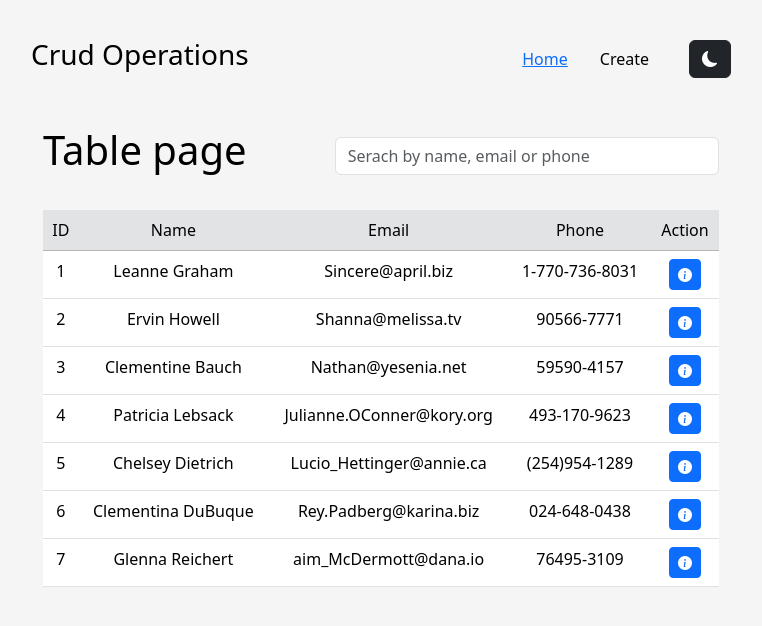
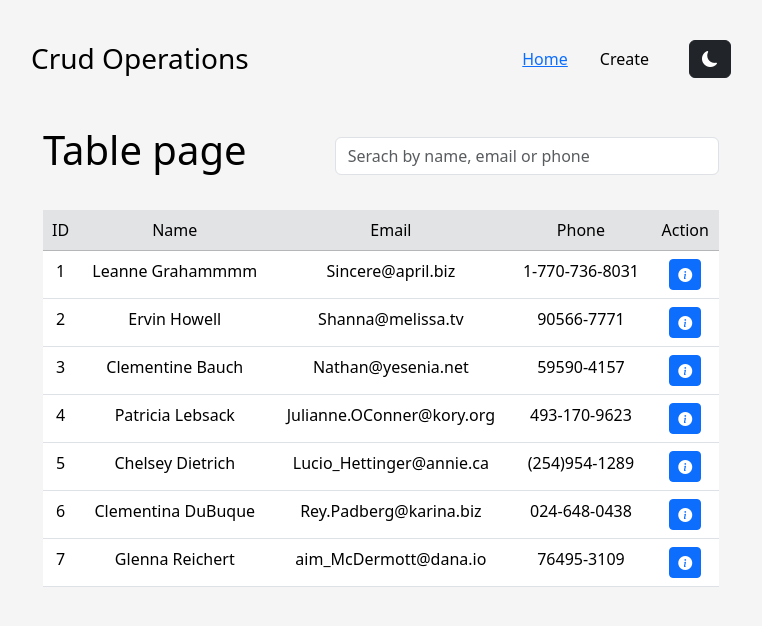
Before and after one commit to AlephOlortegui/reactCrudTable, a React (Create React App) app: page / in a window 1280 px wide. Shown: the top 626 px of the page, without its empty margins (259-1021 px from the left). Built offline with nearby package versions, Linux system fonts and the light colour scheme; data requests are answered from the project's data file.

Commit message:
added margin to crud-container, tried to ignore db.json

```diff
--- a/src/App.js
+++ b/src/App.js
@@ -17,7 +17,7 @@ function App() {
     <ThemeProvider>
       <BrowserRouter>
         <div className="bg-theme py-3">
-          <div className="crud-container text-center mx-auto">
+          <div className="crud-container text-center mx-3 mx-md-auto">
             <Header />
             <div className="container">
               <Routes>
--- a/src/Comp/Header.js
+++ b/src/Comp/Header.js
@@ -6,7 +6,7 @@ import ThemeBtn from "./ThemeBtn"
 const Header = () => {
   return (
     <header className='d-flex justify-content-around align-items-center'>
-      <Title level="h3">Crud Operations</Title>
+      <Title level="h3" className="mb-0">Crud Operations</Title>
       <nav className="ms-auto me-4">
        {/*  <Link className='mx-3' to="/">Home</Link>
         <Link className='mx-3' to="/create">Create</Link> */}
--- a/src/data/db.json
+++ b/src/data/db.json
@@ -1,10 +1,10 @@
 {
   "employee": [
     {
-      "id": 1,
-      "username": "Leanne Graham",
+      "username": "Leanne Grahammmm",
       "email": "Sincere@april.biz",
-      "phone": "1-770-736-8031"
+      "phone": "1-770-736-8031",
+      "id": 1
     },
     {
       "id": 2,
```
Also changed, not shown: 1 other file (tests, documents, lock files or other folders).
